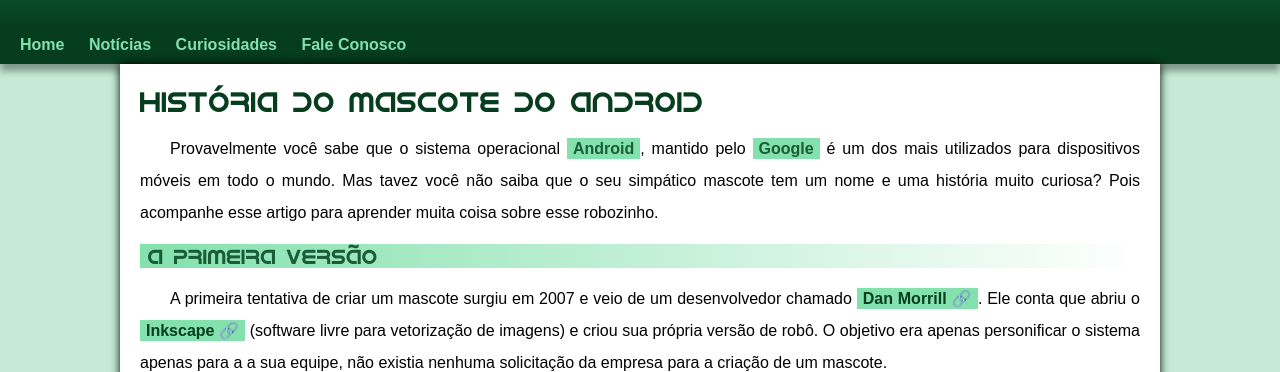
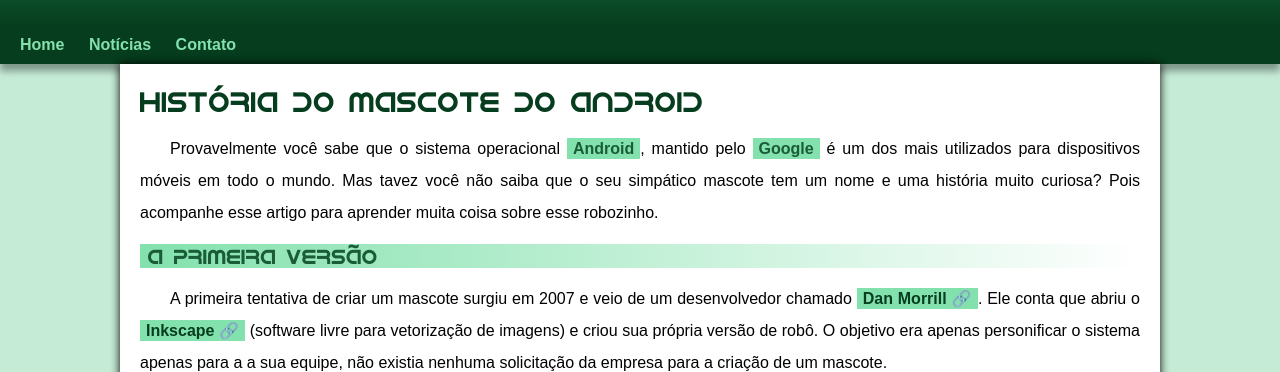
Before and after one commit to santripas/projeto-android, a plain HTML site: page index.html in a window 1280 px wide. Shown: the part 164-536 px from the top of the page. Drawn offline with Linux system fonts and the light colour scheme.

```diff
--- a/estilo/style.css
+++ b/estilo/style.css
@@ -60,7 +60,7 @@
     padding-right: 10px;
     padding-left: 10px;
     margin: auto;
-    margin-bottom: 20px;
+    margin-bottom: 50px;
     text-shadow: 2px 2px 0px rgba(0, 0, 0, 0.315);
 }
 
--- a/index.html
+++ b/index.html
@@ -15,8 +15,7 @@
     <nav>
         <a href="#">Home</a>
         <a href="#">Notícias</a>
-        <a href="#">Curiosidades</a>
-        <a href="#">Fale Conosco</a>
+        <a href="#">Contato</a>
     </nav>
     <main>
         <article>
```
